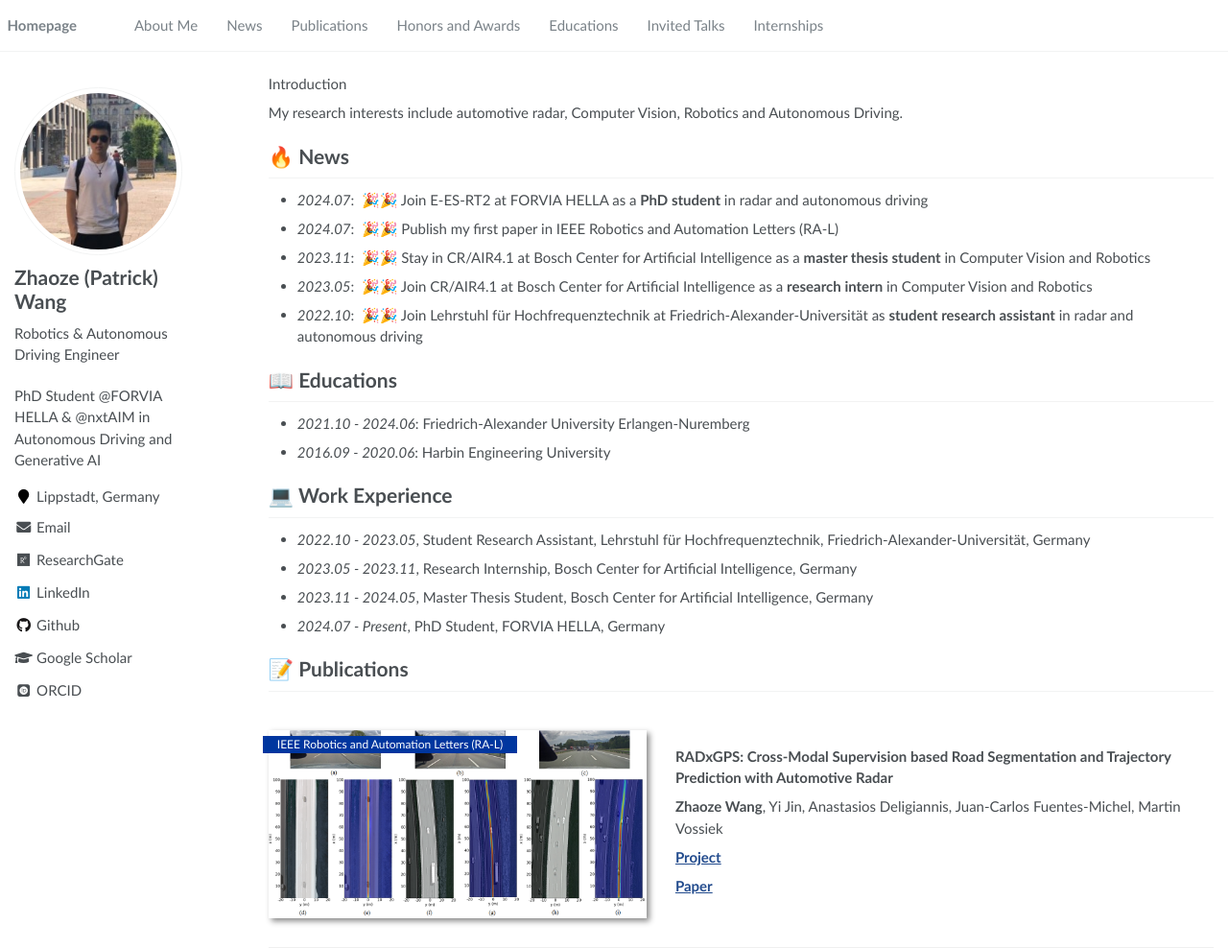
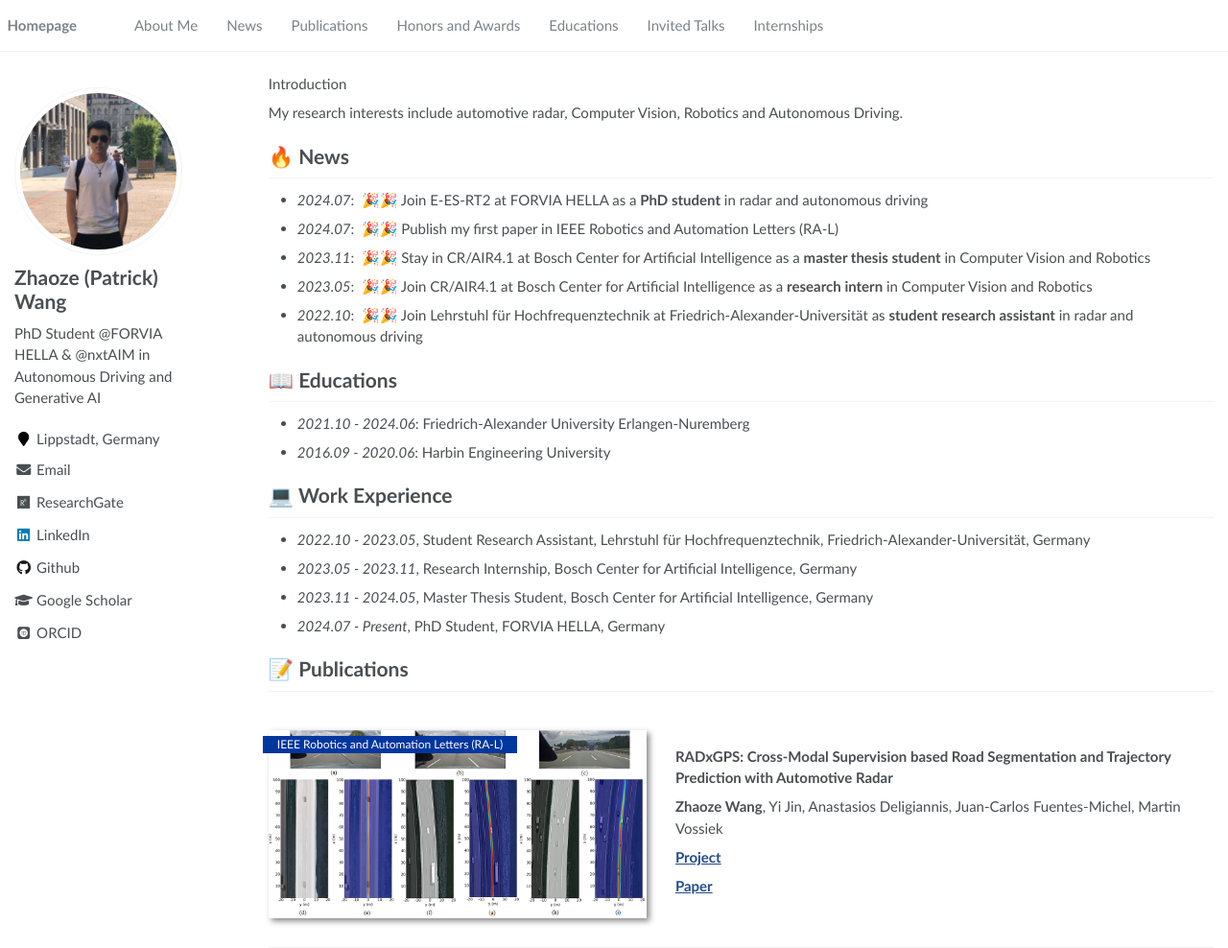
Before and after one commit to Wangzhaoze/Wangzhaoze.github.io, a Jekyll site: the page built from _pages/about.md, in a window 1280 px wide and 988 px high. Shown: the whole window at 96% size. Built offline with Jekyll 4.4.1, drawn with Linux system fonts in a browser that asks for light colours; some web fonts are replaced; some of the changed lines change nothing that is shown.

Commit message:
Update _config.yml

```diff
--- a/_config.yml
+++ b/_config.yml
@@ -7,7 +7,7 @@
 
 # Site Settings
 title                    : "Zhaoze Wang"
-description              : "PhD Student @FORVIA HELLA & @nxtAIM in Autonomous Driving and Generative AI"
+description              : ""
 repository               : "Wangzhaoze.github.io"
 google_scholar_stats_use_cdn : true
 
@@ -23,7 +23,7 @@ baidu_site_verification  :  # get baidu_site_verification from https://ziyuan.ba
 author:
   name             : "Zhaoze (Patrick) Wang"
   avatar           : "images/1693343492359.png"
-  bio              : "Robotics & Autonomous Driving Engineer"
+  bio              : "PhD Student @FORVIA HELLA & @nxtAIM in Autonomous Driving and Generative AI"
   location         : "Lippstadt, Germany"
   employer         :
   pubmed           :
```
